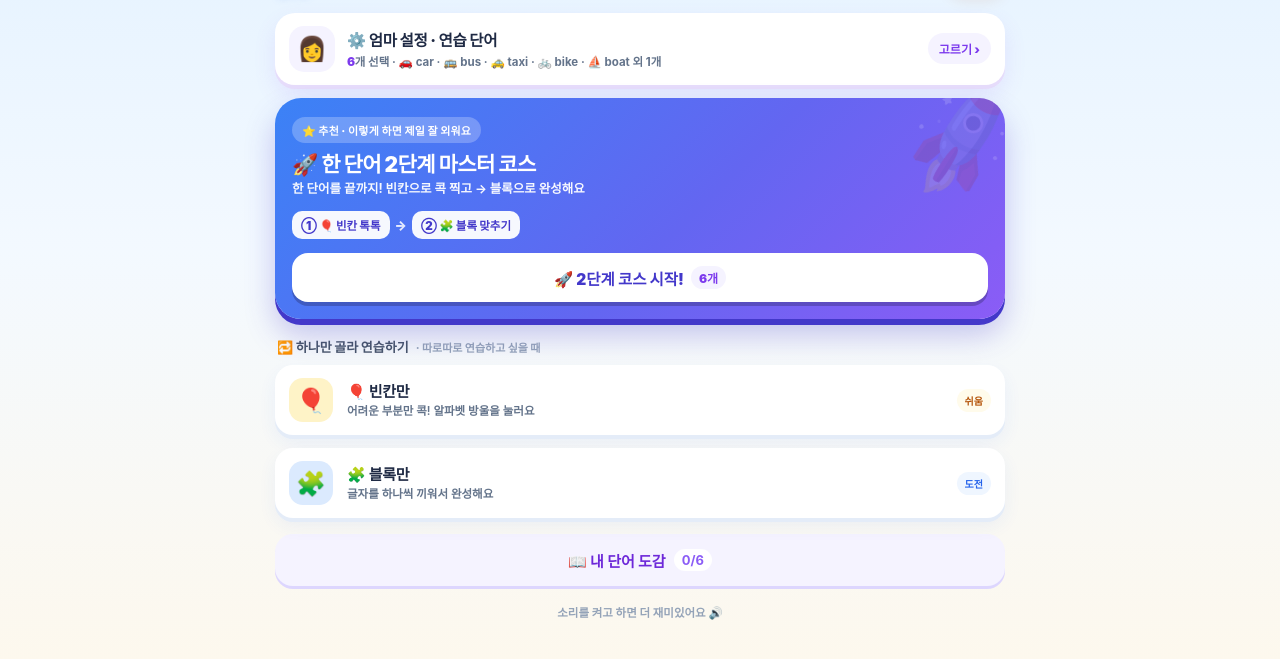
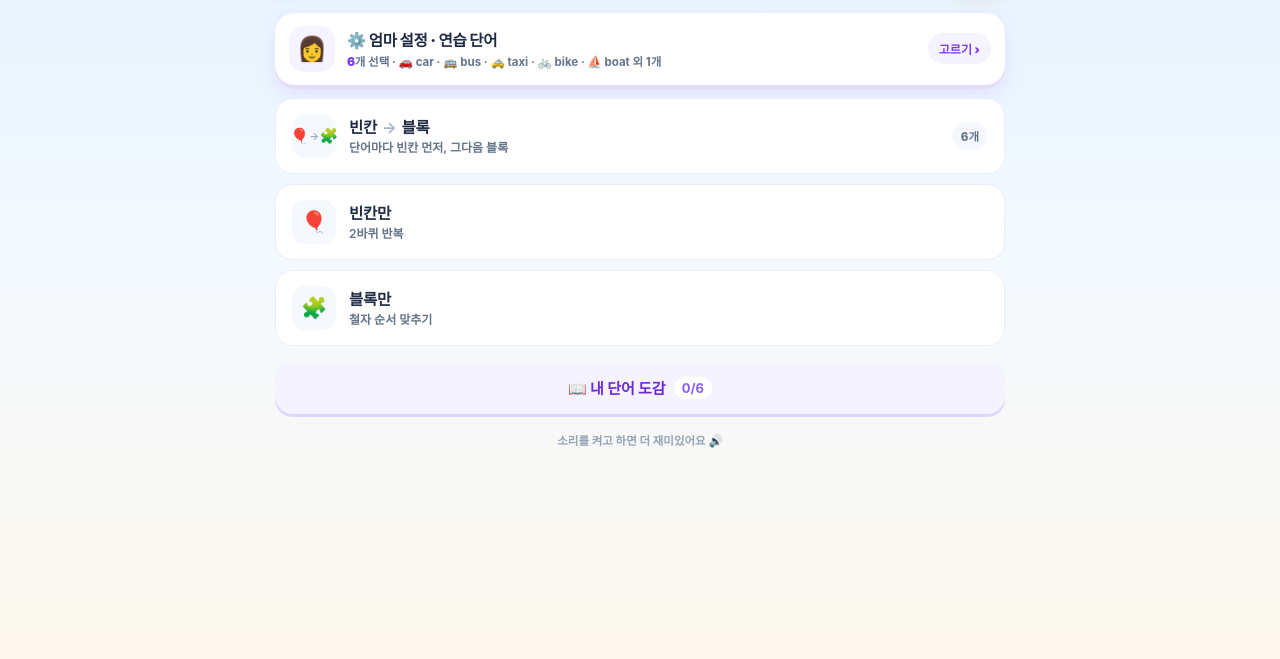
Before and after one commit to gowooni85-ctrl/morning-routine, a plain HTML site: page spelling.html in a window 1280 px wide. Shown: the part 55-714 px from the top of the page. Drawn offline with Linux system fonts and the light colour scheme.

Commit message:
스펠링: 홈 파란 추천 배너 제거 — 담백한 흰 카드 3개(빈칸→블록·빈칸만·블록만)

```diff
--- a/spelling.html
+++ b/spelling.html
@@ -66,30 +66,29 @@
     box-shadow:0 2px 8px rgba(37,99,235,.08);transition:.18s;cursor:pointer;
   }
   .chip.on{background:var(--blue);color:#fff;box-shadow:0 4px 12px rgba(37,99,235,.34)}
-  .modes{display:flex;flex-direction:column;gap:13px}
-  .mode-card{
-    position:relative;display:flex;align-items:center;gap:14px;width:100%;text-align:left;
-    border:none;font-family:inherit;cursor:pointer;color:var(--ink);
-    padding:17px 16px;border-radius:22px;background:#fff;
-    box-shadow:0 5px 0 #dfe9f7,0 12px 26px rgba(37,99,235,.10);
-    transition:transform .12s,box-shadow .12s;
-  }
-  .mode-card:active{transform:translateY(4px);box-shadow:0 1px 0 #dfe9f7,0 4px 12px rgba(37,99,235,.10)}
-  .mode-emoji{
-    flex:0 0 auto;width:56px;height:56px;border-radius:18px;display:grid;place-items:center;
-    font-size:30px;background:var(--blue-l);
-  }
-  .mode-card[data-mode="fill"] .mode-emoji{background:#fef3c7}
-  .mode-card[data-mode="type"] .mode-emoji{background:#fce7f3}
-  .mode-txt{display:flex;flex-direction:column;gap:3px;min-width:0;flex:1}
-  .mode-txt b{font-size:17.5px;letter-spacing:-.3px}
-  .mode-txt i{font-style:normal;font-size:12.5px;color:var(--muted);font-weight:600;line-height:1.35}
-  .mode-level{
-    flex:0 0 auto;font-size:11px;font-weight:800;padding:5px 9px;border-radius:999px;
-    background:#eff6ff;color:#2563eb;
-  }
-  .mode-card[data-mode="fill"] .mode-level{background:#fffbeb;color:#b45309}
-  .mode-card[data-mode="type"] .mode-level{background:#fdf2f8;color:#be185d}
+  /* 모드 고르기: 담백한 흰 카드 (그라데이션·배지 없음) */
+  .modes{display:flex;flex-direction:column;gap:10px}
+  .pick{
+    position:relative;display:flex;align-items:center;gap:13px;width:100%;text-align:left;
+    font-family:inherit;cursor:pointer;color:var(--ink);background:#fff;
+    border:1px solid #e6eef9;border-radius:18px;padding:15px 16px;
+    transition:border-color .16s,background .16s;
+  }
+  .pick:active{background:#f7fafe;border-color:#cfe0f5}
+  .pick-ico{
+    flex:0 0 auto;width:44px;height:44px;border-radius:13px;display:flex;align-items:center;
+    justify-content:center;background:#f5f8fd;font-size:21px;line-height:1;
+  }
+  .pick-ico.two{font-size:15px;letter-spacing:-.5px}
+  .pick-ico.two .arr{font-size:10px;font-weight:700;color:#9aabc4;margin:0 1px}
+  .pick-txt{display:flex;flex-direction:column;gap:3px;min-width:0;flex:1}
+  .pick-txt b{font-size:15.5px;font-weight:800;letter-spacing:-.3px}
+  .pick-txt b .arr{color:#a8b6cc;font-weight:700;margin:0 2px}
+  .pick-txt i{font-style:normal;font-size:12px;font-weight:600;color:var(--muted);line-height:1.35}
+  .pick-count{
+    flex:0 0 auto;font-size:11.5px;font-weight:800;color:#64748b;background:#f5f8fd;
+    padding:5px 9px;border-radius:999px;
+  }
   .book-btn{
     margin-top:16px;width:100%;display:flex;align-items:center;justify-content:center;gap:8px;
     border:none;font-family:inherit;font-size:15px;font-weight:800;color:#6d28d9;cursor:pointer;
@@ -99,43 +98,6 @@
   .book-btn b{font-size:13px;color:#8b5cf6;background:#fff;padding:3px 8px;border-radius:999px}
   .foot{text-align:center;font-size:11.5px;color:#94a3b8;font-weight:700;margin:18px 0 0}
 
-  /* ---------- home: 2-step master course ---------- */
-  .course-card{
-    position:relative;display:block;width:100%;border:none;font-family:inherit;text-align:left;
-    color:#fff;cursor:pointer;padding:19px 17px 17px;border-radius:26px;margin-bottom:6px;overflow:hidden;
-    background:linear-gradient(135deg,#3b82f6 0%,#6366f1 56%,#8b5cf6 100%);
-    box-shadow:0 6px 0 #4338ca,0 16px 30px rgba(67,56,202,.28);
-    transition:transform .12s,box-shadow .12s;
-  }
-  .course-card:active{transform:translateY(5px);box-shadow:0 1px 0 #4338ca,0 6px 14px rgba(67,56,202,.24)}
-  .course-card .deco{position:absolute;right:-14px;top:-16px;font-size:92px;opacity:.15;transform:rotate(-12deg);pointer-events:none}
-  .course-card .ribbon{
-    position:relative;display:inline-flex;align-items:center;gap:5px;background:rgba(255,255,255,.24);
-    font-size:11px;font-weight:900;padding:5px 10px;border-radius:999px;letter-spacing:.2px;
-  }
-  .course-card .title{
-    display:block;margin:9px 0 3px;font-size:21px;font-weight:900;letter-spacing:-.6px;line-height:1.2;
-  }
-  .course-card .desc{display:block;font-size:12.5px;font-weight:700;line-height:1.45;opacity:.95}
-  .course-flow{display:flex;align-items:center;gap:5px;margin-top:13px;flex-wrap:wrap}
-  .cf-step{
-    display:flex;align-items:center;gap:4px;background:rgba(255,255,255,.95);color:#4338ca;
-    font-size:11.5px;font-weight:900;padding:6px 9px;border-radius:10px;white-space:nowrap;
-  }
-  .cf-arrow{color:rgba(255,255,255,.85);font-size:13px;font-weight:900}
-  .course-go{
-    margin-top:14px;display:flex;align-items:center;justify-content:center;gap:7px;
-    background:#fff;color:#4338ca;font-size:15.5px;font-weight:900;padding:13px;border-radius:16px;
-    box-shadow:0 4px 0 rgba(30,27,75,.3);
-  }
-  .course-go b{font-size:12px;font-weight:900;color:#7c3aed;background:#f5f3ff;padding:3px 8px;border-radius:999px}
-  .sec-title{display:flex;align-items:baseline;gap:7px;font-size:13px;font-weight:900;color:#475569;margin:18px 2px 9px}
-  .sec-title i{font-style:normal;font-size:11px;font-weight:800;color:#94a3b8}
-  .modes.practice .mode-card{padding:13px 14px;border-radius:18px;box-shadow:0 4px 0 #e4ecf8,0 8px 18px rgba(37,99,235,.07)}
-  .modes.practice .mode-emoji{width:44px;height:44px;border-radius:14px;font-size:24px}
-  .modes.practice .mode-txt b{font-size:15px}
-  .modes.practice .mode-txt i{font-size:11.5px}
-  .modes.practice .mode-level{font-size:10px;padding:4px 8px}
 
   /* ---------- 3-step indicator (play) ---------- */
   .stepper{
@@ -529,30 +491,24 @@
       <span class="ws-go">고르기 ›</span>
     </button>
 
-    <button class="course-card" data-mode="course" id="courseCard">
-      <span class="deco">🚀</span>
-      <span class="ribbon">⭐ 추천 · 이렇게 하면 제일 잘 외워요</span>
-      <span class="title">🚀 한 단어 2단계 마스터 코스</span>
-      <span class="desc">한 단어를 끝까지! 빈칸으로 콕 찍고 → 블록으로 완성해요</span>
-      <span class="course-flow">
-        <span class="cf-step">① 🎈 빈칸 톡톡</span><span class="cf-arrow">→</span>
-        <span class="cf-step">② 🧩 블록 맞추기</span>
-      </span>
-      <span class="course-go">🚀 2단계 코스 시작! <b id="courseTotal">6개</b></span>
-    </button>
-
-    <div class="sec-title">🔁 하나만 골라 연습하기 <i>· 따로따로 연습하고 싶을 때</i></div>
-
-    <div class="modes practice">
-      <button class="mode-card" data-mode="fill">
-        <span class="mode-emoji">🎈</span>
-        <span class="mode-txt"><b>🎈 빈칸만</b><i>어려운 부분만 콕! 알파벳 방울을 눌러요</i></span>
-        <span class="mode-level">쉬움</span>
+    <div class="modes">
+      <button class="pick" data-mode="course" id="courseCard">
+        <span class="pick-ico two">🎈<span class="arr">→</span>🧩</span>
+        <span class="pick-txt">
+          <b>빈칸 <span class="arr">→</span> 블록</b>
+          <i>단어마다 빈칸 먼저, 그다음 블록</i>
+        </span>
+        <span class="pick-count" id="courseTotal">6개</span>
       </button>
-      <button class="mode-card" data-mode="blocks">
-        <span class="mode-emoji">🧩</span>
-        <span class="mode-txt"><b>🧩 블록만</b><i>글자를 하나씩 끼워서 완성해요</i></span>
-        <span class="mode-level">도전</span>
+
+      <button class="pick" data-mode="fill">
+        <span class="pick-ico">🎈</span>
+        <span class="pick-txt"><b>빈칸만</b><i>2바퀴 반복</i></span>
+      </button>
+
+      <button class="pick" data-mode="blocks">
+        <span class="pick-ico">🧩</span>
+        <span class="pick-txt"><b>블록만</b><i>철자 순서 맞추기</i></span>
       </button>
     </div>
 
@@ -1884,7 +1840,7 @@
     $('addKo').addEventListener('keydown', function(e){
       if(e.key === 'Enter'){ e.preventDefault(); saveNewWord(); }
     });
-    document.querySelectorAll('.mode-card, .course-card').forEach(function(c){
+    document.querySelectorAll('.pick').forEach(function(c){
       c.addEventListener('click', function(){
         sfx('tap');
         startGame(c.dataset.mode);
```
